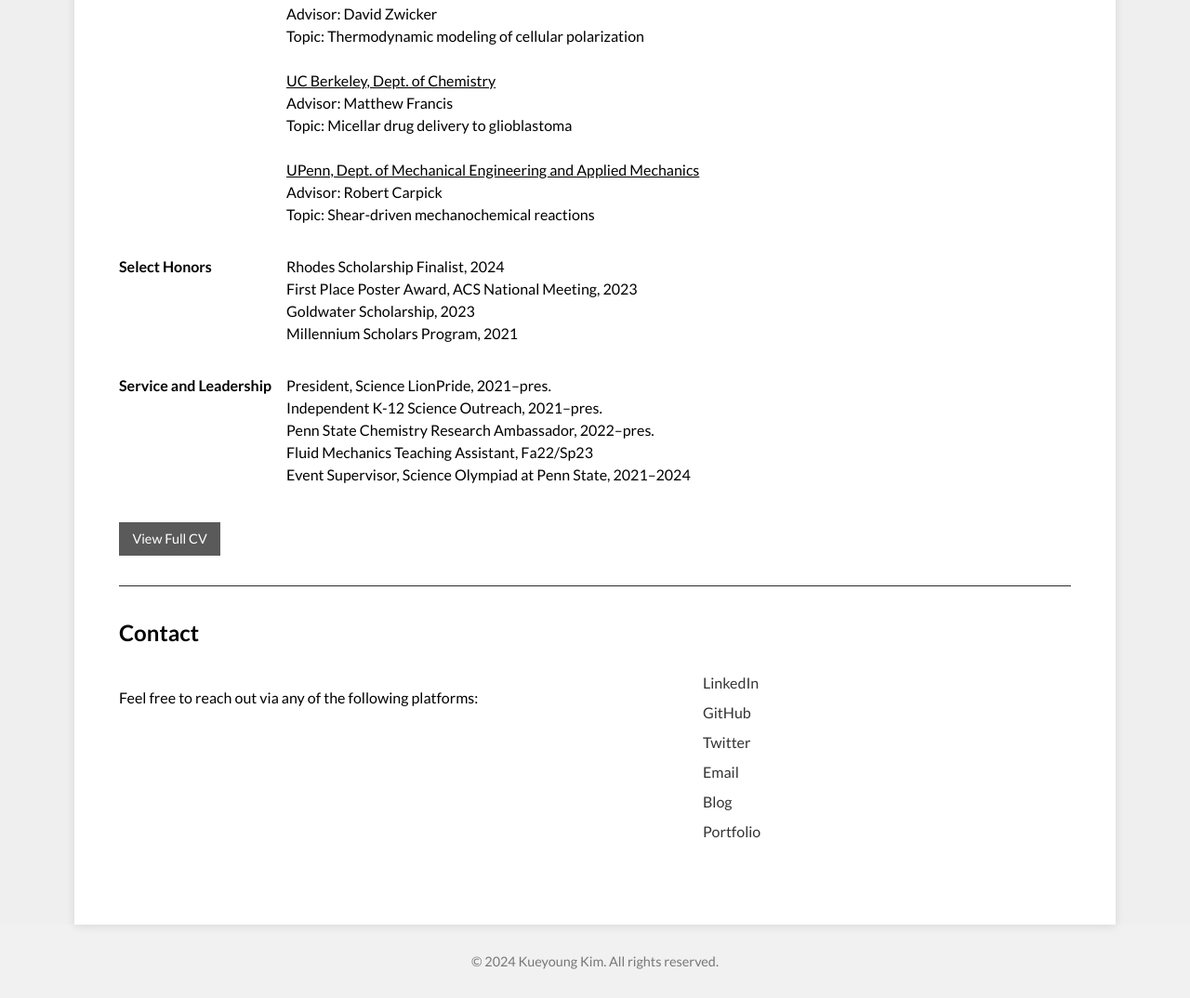
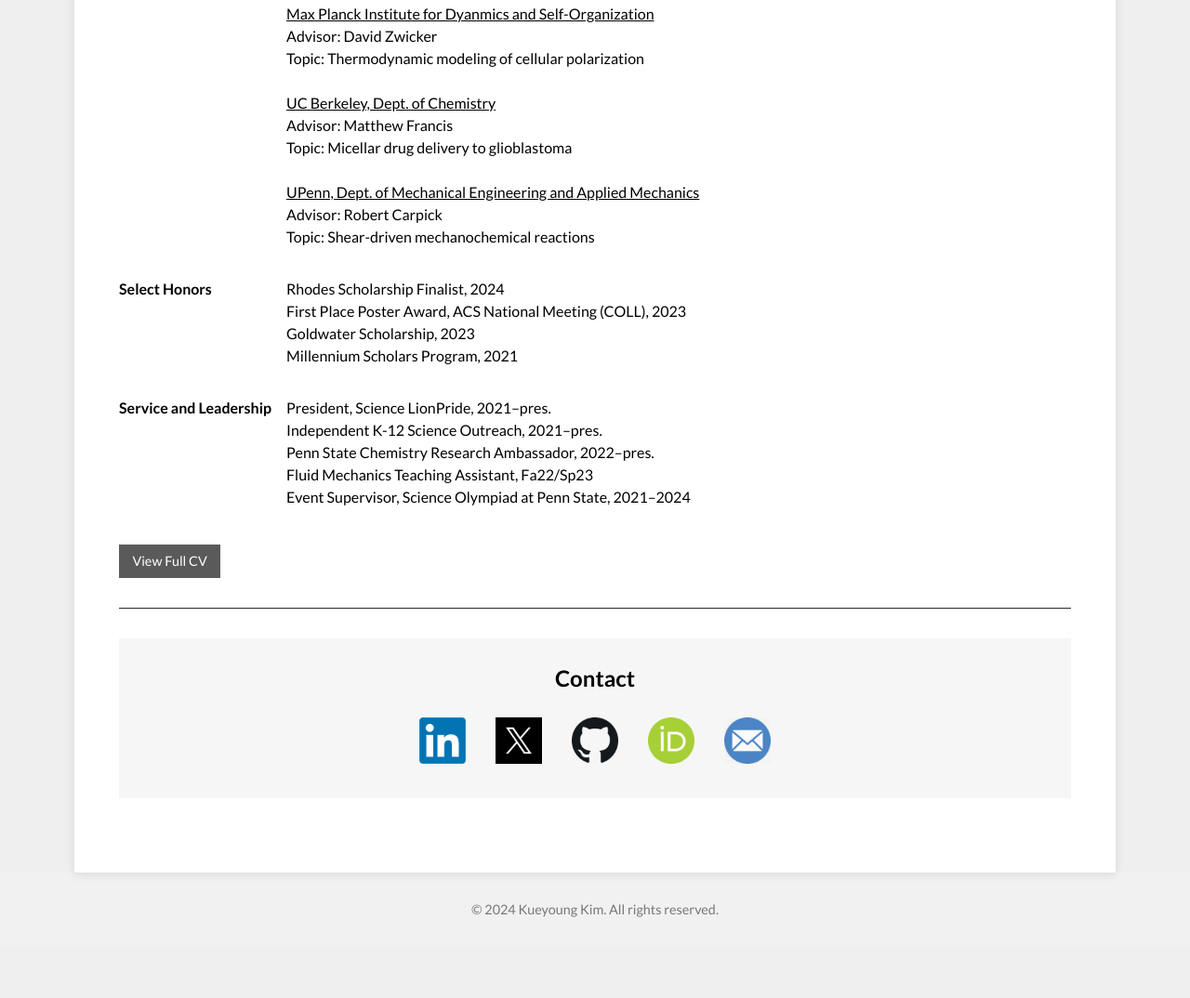
Before and after one commit to kueyoungk/kueyoungkim.github.io, a plain HTML site: page index.html in a window 1280 px wide. Shown: the part 1705-2779 px from the top of the page at 93% size. After the commit the page ends 2723 px from the top, so only its background shows below. Drawn offline with Linux system fonts and the light colour scheme.

Commit message:
finish contacts section

```diff
--- a/index.html
+++ b/index.html
@@ -71,7 +71,7 @@
                 <div class="project-info">
                     <p>
                         <strong> History-dependent motility of active droplets </strong> <br>
-                        Q. Le*, K. Kim*, B. Khaer, L. D. Zarzar<sup><font size = 1> #</font></sup>, <em> In Preparation </em> <br>
+                        Q. Le*, <u>K. Kim</u>*, B. Khaer, L. D. Zarzar<sup><font size = 1> #</font></sup>, <em> in preparation </em> <br>
 
                         <span class="more-text">
                             We investigate the role of non-equilibrium
@@ -90,7 +90,7 @@
                 <div class="project-info">
                     <p>
                         <strong> Chemical programming of solubilizing, non-equilibrium active droplets </strong> <br>
-                        K. Kim, R. Balaj, L. D. Zarzar<sup><font size = 1> #</font></sup>, <em> Accounts of Chemical Research </em> <br>
+                        <u>K. Kim</u>, R. Balaj, L. D. Zarzar<sup><font size = 1> #</font></sup>, <em> Accounts of Chemical Research </em> <br>
 
                         <span class="more-text">
                             Additional details about the project go here. This might include
@@ -112,7 +112,7 @@
                 <div class="project-info">
                     <p>
                         <strong> Liquid-liquid surfactant partitioning drives dewetting of oil from hydrophobic surfaces </strong> <br>
-                        K. Kim*, W. Xue*, L. D. Zarzar<sup><font size = 1> #</font></sup>, <em> Accounts of Chemical Research </em> <br>
+                        <u>K. Kim</u>*, W. Xue*, L. D. Zarzar<sup><font size = 1> #</font></sup>, <em> Journal of Colloid and Interface Science </em> <br>
                         <span class="more-text">
                             Additional details about the project go here. This might include
                             technical specifications, methodologies, and results that you
@@ -136,7 +136,8 @@
                     </div>
                     <div class="cv-column-right">
                         <p>
-                            B.S. Chemistry (Hon), Penn State, 2025 (expected)
+                            B.S. Chemistry (Honors), Penn State, 2025 <span style="color: #9a9a9a">[expected]</span> <br>
+                            GPA: 4.0/4.0
                         </p>
                     </div>
                 </div>
@@ -146,31 +147,31 @@
                         <p><strong>Research Experience</strong></p>
                     </div>
                     <div class="cv-column-right">
-                        <p>
-                            <u>Penn State, Dept. of Chemistry</u><br>
+                        <ul>
+                            <li><u>Penn State, Dept. of Chemistry</u><br>
                             Advisor: Lauren Zarzar <br>
                             Topic: Non-equilibrium dynamics of oil-in-water emulsions<br>
-                            <br>
+                            </li> <br>
 
-                            <u>MIT, Dept. of Biological Engineering</u><br>
+                            <li><u>MIT, Dept. of Biological Engineering</u><br>
                             Advisor: Mark Bathe <br>
-                            Topic: Optimizing excitonic energy transfer with DNA origmi<br>
-                            <br>
+                            Topic: Optimizing excitonic energy transfer in DNA origmi<br>
+                            </li> <br>
 
-                            <u>Max Planck Institute for Dyanmics and Self-Organization</u><br>
+                            <li><u>Max Planck Institute for Dyanmics and Self-Organization</u><br>
                             Advisor: David Zwicker <br>
                             Topic: Thermodynamic modeling of cellular polarization<br>
-                            <br>
+                            </li> <br>
 
-                            <u>UC Berkeley, Dept. of Chemistry</u><br>
+                            <li><u>UC Berkeley, Dept. of Chemistry</u><br>
                             Advisor: Matthew Francis <br>
                             Topic: Micellar drug delivery to glioblastoma<br>
-                            <br>
+                            </li> <br>
 
-                            <u>UPenn, Dept. of Mechanical Engineering and Applied Mechanics</u><br>
+                            <li><u>UPenn, Dept. of Mechanical Engineering and Applied Mechanics</u><br>
                             Advisor: Robert Carpick <br>
-                            Topic: Shear-driven mechanochemical reactions<br>
-                        </p>
+                            Topic: Shear-driven mechanochemical reactions</li>
+                        </ul>
                     </div>
                 </div>
 
@@ -179,12 +180,12 @@
                         <p><strong>Select Honors</strong></p>
                     </div>
                     <div class="cv-column-right">
-                        <p>
-                            Rhodes Scholarship Finalist, 2024<br>
-                            First Place Poster Award, ACS National Meeting, 2023 <br>
-                            Goldwater Scholarship, 2023<br>
-                            Millennium Scholars Program, 2021 <br>
-                        </p>
+                        <ul>
+                            <li>Rhodes Scholarship Finalist, 2024</li>
+                            <li>First Place Poster Award, ACS National Meeting (COLL), 2023</li>
+                            <li>Goldwater Scholarship, 2023</li>
+                            <li>Millennium Scholars Program, 2021</li>
+                        </ul>
                     </div>
                 </div>
 
@@ -193,13 +194,13 @@
                         <p><strong>Service and Leadership</strong></p>
                     </div>
                     <div class="cv-column-right">
-                        <p>
-                            President, Science LionPride, 2021–pres. <br>
-                            Independent K-12 Science Outreach, 2021–pres. <br>
-                            Penn State Chemistry Research Ambassador, 2022–pres.<br>
-                            Fluid Mechanics Teaching Assistant, Fa22/Sp23<br>
-                            Event Supervisor, Science Olympiad at Penn State, 2021–2024 <br>
-                        </p>
+                        <ul>
+                            <li>President, Science LionPride, 2021–pres. </li>
+                            <li>Independent K-12 Science Outreach, 2021–pres. </li>
+                            <li>Penn State Chemistry Research Ambassador, 2022–pres.</li>
+                            <li>Fluid Mechanics Teaching Assistant, Fa22/Sp23</li>
+                            <li>Event Supervisor, Science Olympiad at Penn State, 2021–2024 </li>
+                        </ul>
                     </div>
                 </div>
 
@@ -214,20 +215,22 @@
         <!-- CONTACT SECTION -->
         <section id="contact" class="contact-section">
             <h2>Contact</h2>
-            <div class="contact-container">
-                <div class="contact-blurb">
-                    <p>Feel free to reach out via any of the following platforms:</p>
-                </div>
-                <div class="contact-links">
-                    <ul>
-                        <li><a href="#">LinkedIn</a></li>
-                        <li><a href="#">GitHub</a></li>
-                        <li><a href="#">Twitter</a></li>
-                        <li><a href="#">Email</a></li>
-                        <li><a href="#">Blog</a></li>
-                        <li><a href="#">Portfolio</a></li>
-                    </ul>
-                </div>
+            <div class="contact-logos">
+                <a href="https://www.linkedin.com/in/kueyoung-kim/" target="_blank">
+                    <img src="docs/assets/logo_linkedin.png" alt="LinkedIn" />
+                </a>
+                <a href="https://x.com/kueyoung_k" target="_blank">
+                    <img src="docs/assets/logo_X.jpg" alt="Twitter" />
+                </a>
+                <a href="https://github.com/kueyoungk" target="_blank">
+                    <img src="docs/assets/logo_github.png" alt="GitHub" />
+                </a>
+                <a href="https://orcid.org/0009-0001-7058-705X">
+                    <img src="docs/assets/logo_orcid.png" alt="OrCID" />
+                </a>
+                <a href="mailto:kueyoungkim@gmail.com">
+                    <img src="docs/assets/logo_email.png" alt="OrCID" />
+                </a>
             </div>
         </section>
 
--- a/style.css
+++ b/style.css
@@ -246,38 +246,42 @@ hr {
     flex: 1;
 }
 
-/* contact section */
-.contact-container {
-    display: flex;
-    flex-wrap: wrap;
+.cv-column-right ul {
+    list-style-type: none;
+    padding-left: 0;
+    margin-left: 0;
 }
 
-.contact-blurb {
-    flex: 1 1 200px;
-    margin-right: 2em;
+/* contact section */
+.contact-section {
+    text-align: center;              /* Center-align the heading */
+    padding-top: 5px;
+    padding-bottom: 15px;              /* Add spacing around the section */
+    background: #efefef88;             /* Light background color */
 }
 
-.contact-links {
-    flex: 1;
+.contact-logos {
+    display: flex;                   /* Use Flexbox for layout */
+    justify-content: center;         /* Center align the logos horizontally */
+    align-items: center;             /* Vertically align the logos */
+    gap: 2rem;                       /* Add spacing between logos */
+    margin-top: 1rem;
+    margin-bottom: 1rem;           /* Add space between heading and logos */
 }
 
-.contact-links ul {
-    list-style: none;
-    padding: 0;
-    margin: 0;
+.contact-logos a {
+    display: inline-block;           /* Ensure the link is sized to the image */
 }
 
-.contact-links li {
-    margin-bottom: 0.5em;
+.contact-logos img {
+    width: 50px;                     /* Set the width of each logo */
+    height: 50px;                    /* Ensure logos are square */
+    object-fit: contain;             /* Maintain aspect ratio of logos */
+    transition: transform 0.3s ease; /* Add a hover effect */
 }
 
-.contact-links a {
-    text-decoration: none;
-    color: #333;
-}
-
-.contact-links a:hover {
-    text-decoration: underline;
+.contact-logos img:hover {
+    transform: scale(1.05);           /* Slightly enlarge logo on hover */
 }
 
 /* footer */
```
Also changed, not shown: docs/assets/logo_X.jpg (added), docs/assets/logo_email.png (added), docs/assets/logo_github.png (added), docs/assets/logo_linkedin.png (added), docs/assets/logo_orcid.png (added).
